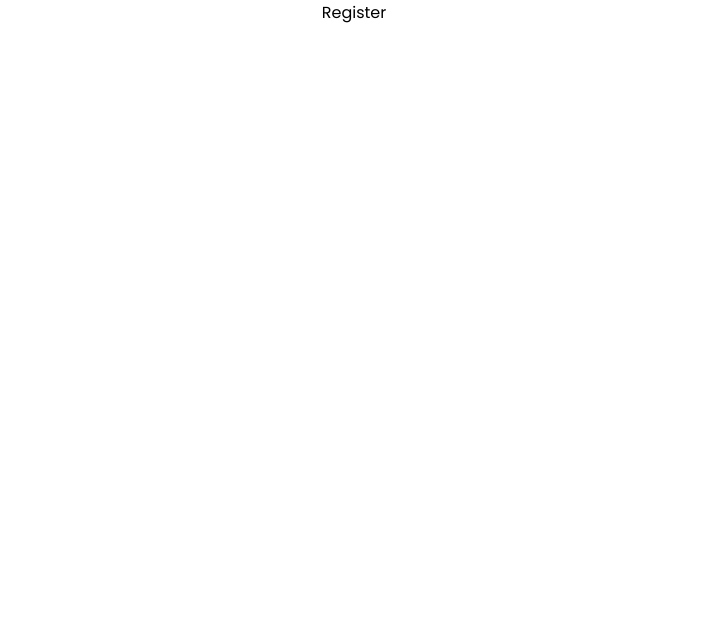
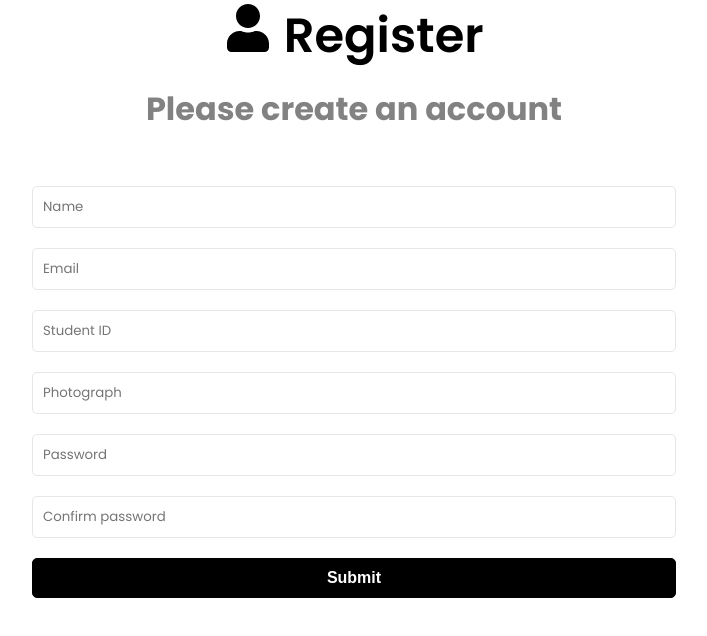
Before and after one commit to Akalanka-1996/document-delivery-system, a React (Create React App) app in the folder frontend/: page /register in a window 1280 px wide. Shown: the top 636 px of the page, without its empty margins (286-993 px from the left). Built offline with nearby package versions, Linux system fonts and the light colour scheme.

Commit message:
register screen

```diff
--- a/frontend/src/pages/Login.jsx
+++ b/frontend/src/pages/Login.jsx
@@ -10,15 +10,22 @@
 
   });
 
-const onChange = () => {
+  const { email, password } = formData;
 
+const onChange = (e) => {
+  setFormData((prevState) => ({
+    ...prevState,
+    [e.target.name]: e.target.value,
+  }));
 }
 
-const onSubmit = () => {
+const onSubmit = (e) => {
+  e.preventDefault();
 
+  console.log(formData)
 }
 
-  const { email, password } = formData;
+
 
   return (
     <>
--- a/frontend/src/pages/Register.jsx
+++ b/frontend/src/pages/Register.jsx
@@ -1,9 +1,117 @@
-import React from 'react'
+import { useState, useEffect } from "react";
+import { toast } from "react-toastify";
+import { FaUser } from "react-icons/fa";
 
-const Register = () => {
+function Register() {
+  const [formData, setFormData] = useState({
+    name: "",
+    email: "",
+    studentId: "",
+    pic: "",
+    password: "",
+    password2: "",
+  });
+
+  const { name, email, studentId, pic, password, password2 } = formData;
+
+  const onChange = (e) => {
+    setFormData((prevState) => ({
+      ...prevState,
+      [e.target.name]: e.target.value,
+    }));
+  };
+
+  const onSubmit = (e) => {
+    e.preventDefault();
+    console.log(formData);
+  };
+
   return (
-    <div>Register</div>
-  )
+    <>
+      <section className="heading">
+        <h1>
+          <FaUser /> Register
+        </h1>
+        <p>Please create an account</p>
+      </section>
+
+      <section className="form">
+        <form onSubmit={onSubmit}>
+          <div className="form-group">
+            <input
+              type="text"
+              className="form-control"
+              id="name"
+              name="name"
+              value={name}
+              placeholder="Name"
+              onChange={onChange}
+            />
+          </div>
+          <div className="form-group">
+            <input
+              type="email"
+              className="form-control"
+              id="email"
+              name="email"
+              value={email}
+              placeholder="Email"
+              onChange={onChange}
+            />
+          </div>
+          <div className="form-group">
+            <input
+              type="text"
+              className="form-control"
+              id="studentId"
+              name="studentId"
+              value={studentId}
+              placeholder="Student ID"
+              onChange={onChange}
+            />
+          </div>
+          <div className="form-group">
+            <input
+              type="text"
+              className="form-control"
+              id="pic"
+              name="pic"
+              value={pic}
+              placeholder="Photograph"
+              onChange={onChange}
+            />
+          </div>
+          <div className="form-group">
+            <input
+              type="password"
+              className="form-control"
+              id="password"
+              name="password"
+              value={password}
+              placeholder="Password"
+              onChange={onChange}
+            />
+          </div>
+          <div className="form-group">
+            <input
+              type="password"
+              className="form-control"
+              id="password2"
+              name="password2"
+              value={password2}
+              placeholder="Confirm password"
+              onChange={onChange}
+            />
+          </div>
+          <div className="form-group">
+            <button type="submit" className="btn btn-block">
+              Submit
+            </button>
+          </div>
+        </form>
+      </section>
+    </>
+  );
 }
 
-export default Register
+export default Register;
```
